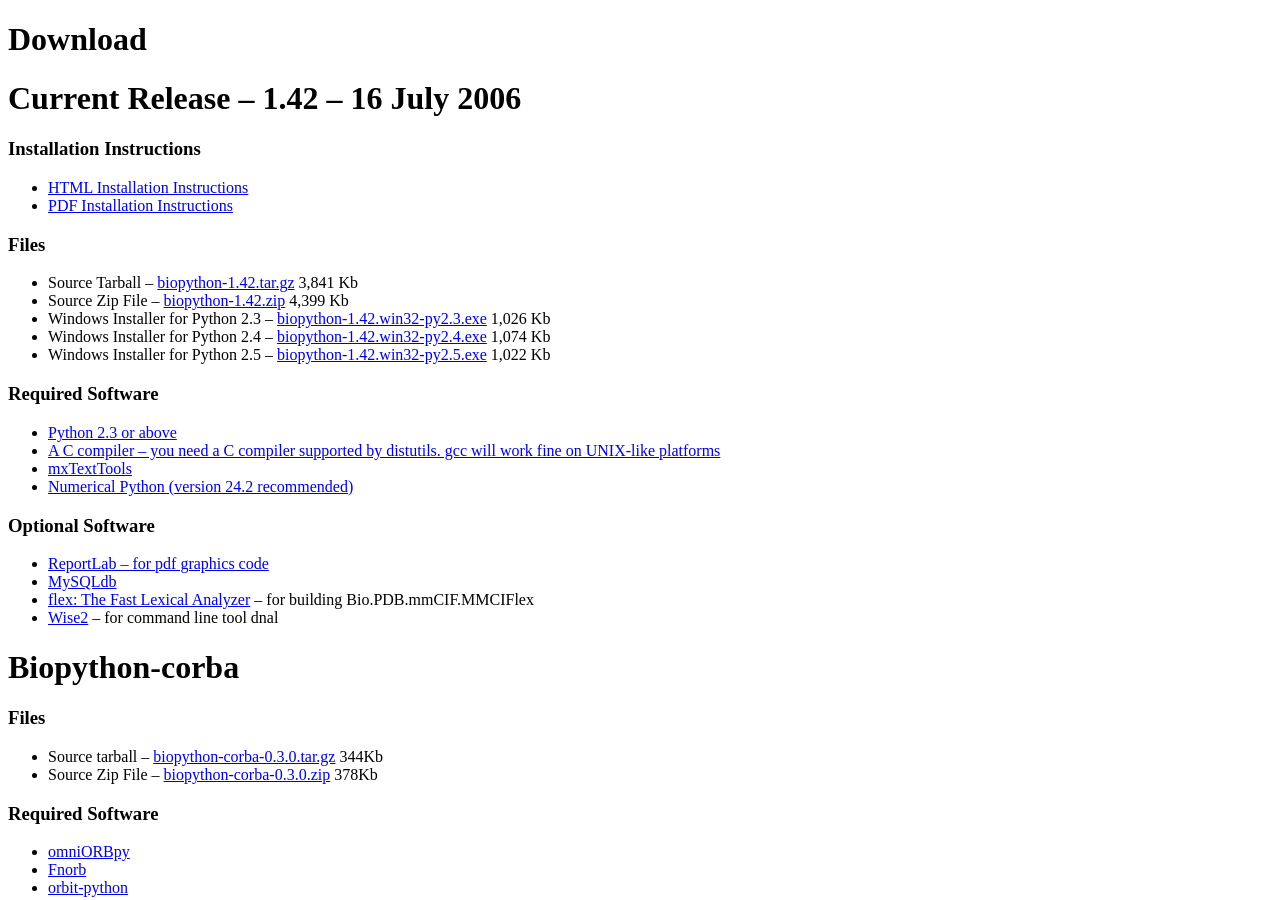
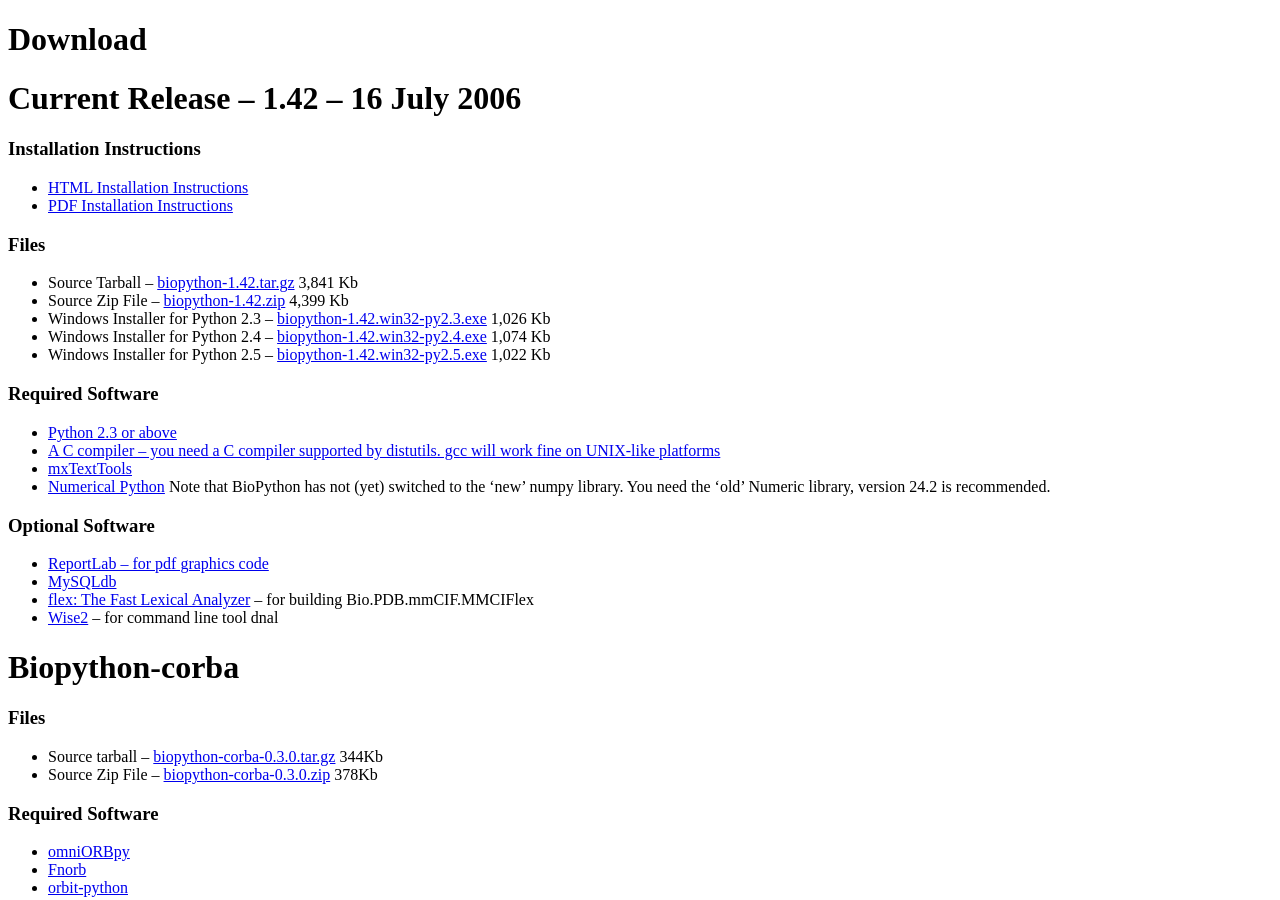
Before and after one commit to biopython/biopython.github.io, a Jekyll site: the page built from wiki/Download.md, in a window 1280 px wide and 900 px high. Built offline with Jekyll 4.4.1, drawn with Linux system fonts in a browser that asks for light colours.

Commit message:
try and clarify numeric versus numpy

```diff
--- a/wiki/Download.md
+++ b/wiki/Download.md
@@ -39,8 +39,9 @@ Current Release -- 1.42 -- 16 July 2006
     will work fine on UNIX-like
     platforms](http://www.python.org/doc/current/inst/inst.html)
 -   [mxTextTools](http://www.lemburg.com/files/python/mxTextTools.html)
--   [Numerical Python (version
-    24.2 recommended)](http://sourceforge.net/projects/numpy)
+-   [Numerical Python](http://numpy.scipy.org/#older_array) Note that
+    BioPython has not (yet) switched to the 'new' numpy library. You
+    need the 'old' Numeric library, version 24.2 is recommended.
 
 ### Optional Software
 
```
Also changed, not shown: 1 other file.
